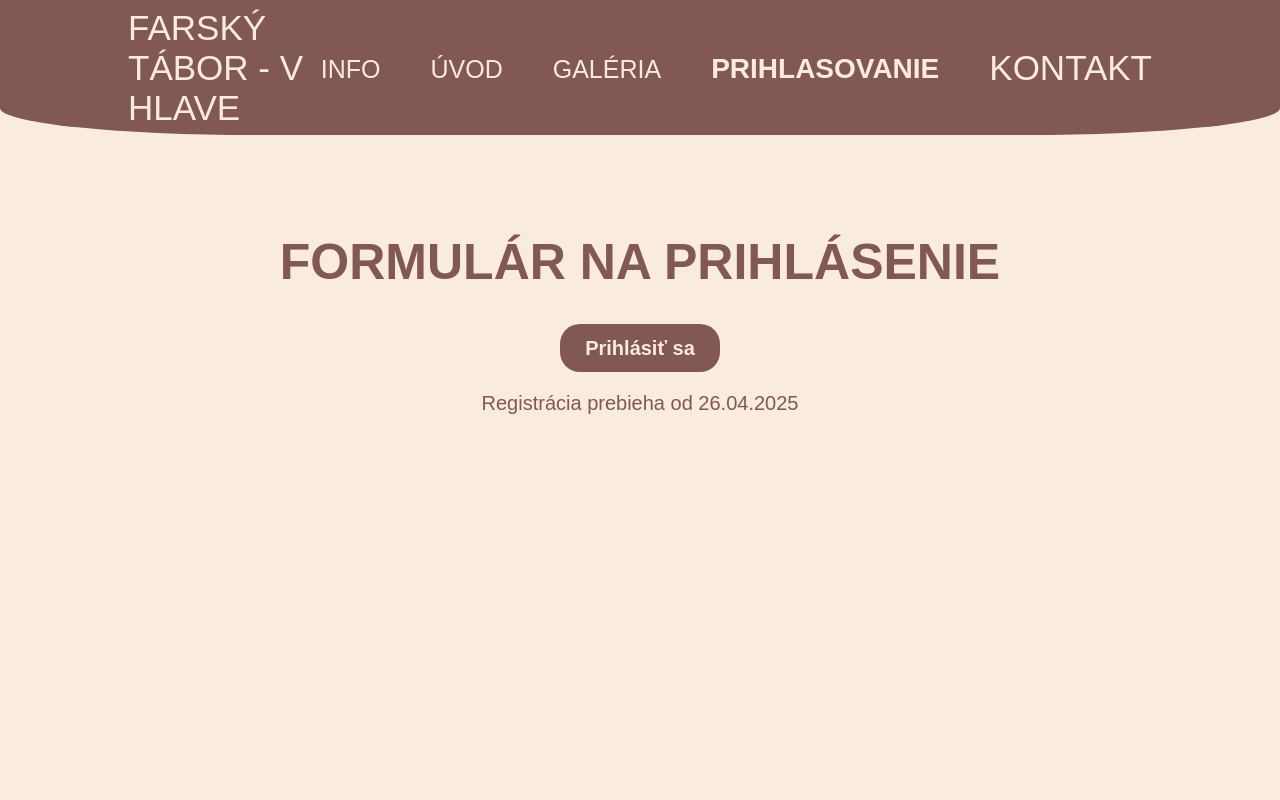
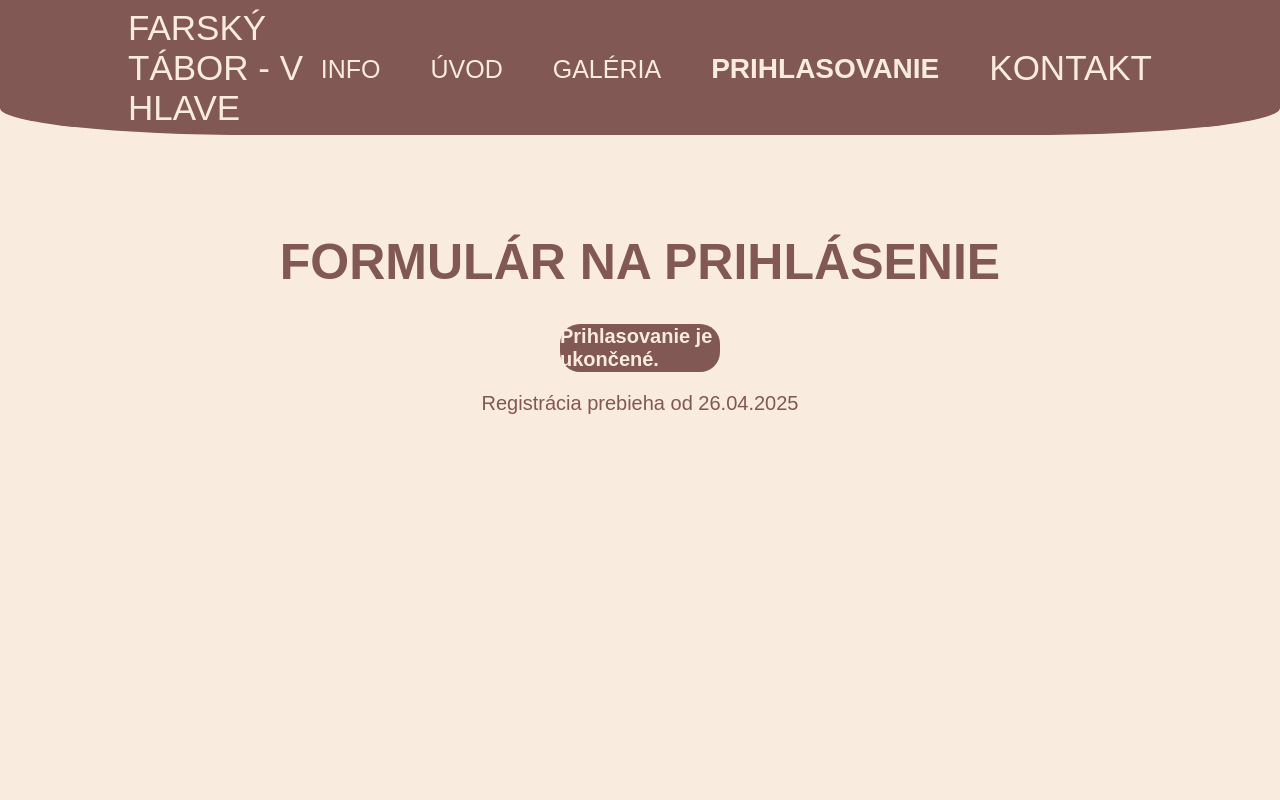
Before and after one commit to kuco09/V-Hlave, a plain HTML site: page registracia.html in a window 1280 px wide. Shown: the top 800 px of the page. Drawn offline with Linux system fonts and the light colour scheme.

Commit message:
Update registracia.html

```diff
--- a/registracia.html
+++ b/registracia.html
@@ -47,7 +47,7 @@
     <div class="Container-main" style="padding-bottom: 30%;">
         <div class="flex-center">
             <h1 class="main-title">FORMULÁR NA PRIHLÁSENIE</h1>
-            <a class="login-button" href="https://docs.google.com/forms/d/e/1FAIpQLSfQtVanvjtPTdYNA6qMfPMP-_ygct7IObRJ904uOMFDWryDIQ/viewform">Prihlásiť sa</a>
+            <a class="login-button" href="https://docs.google.com/forms/d/e/1FAIpQLSfQtVanvjtPTdYNA6qMfPMP-_ygct7IObRJ904uOMFDWryDIQ/viewform">Prihlasovanie je ukončené.</a>
             <p style="font-size: 20px;">Registrácia prebieha od 26.04.2025</p>
         </div>
 
```
